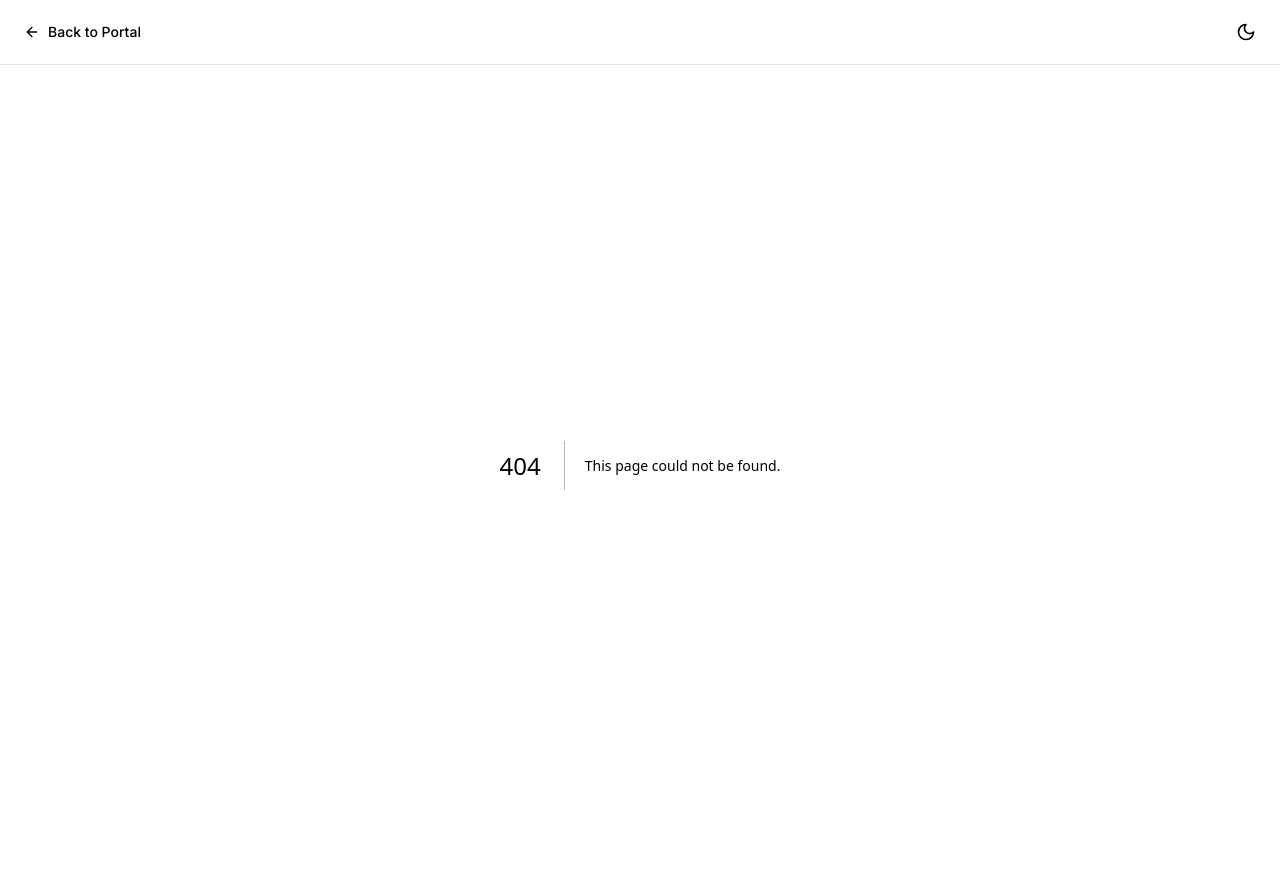
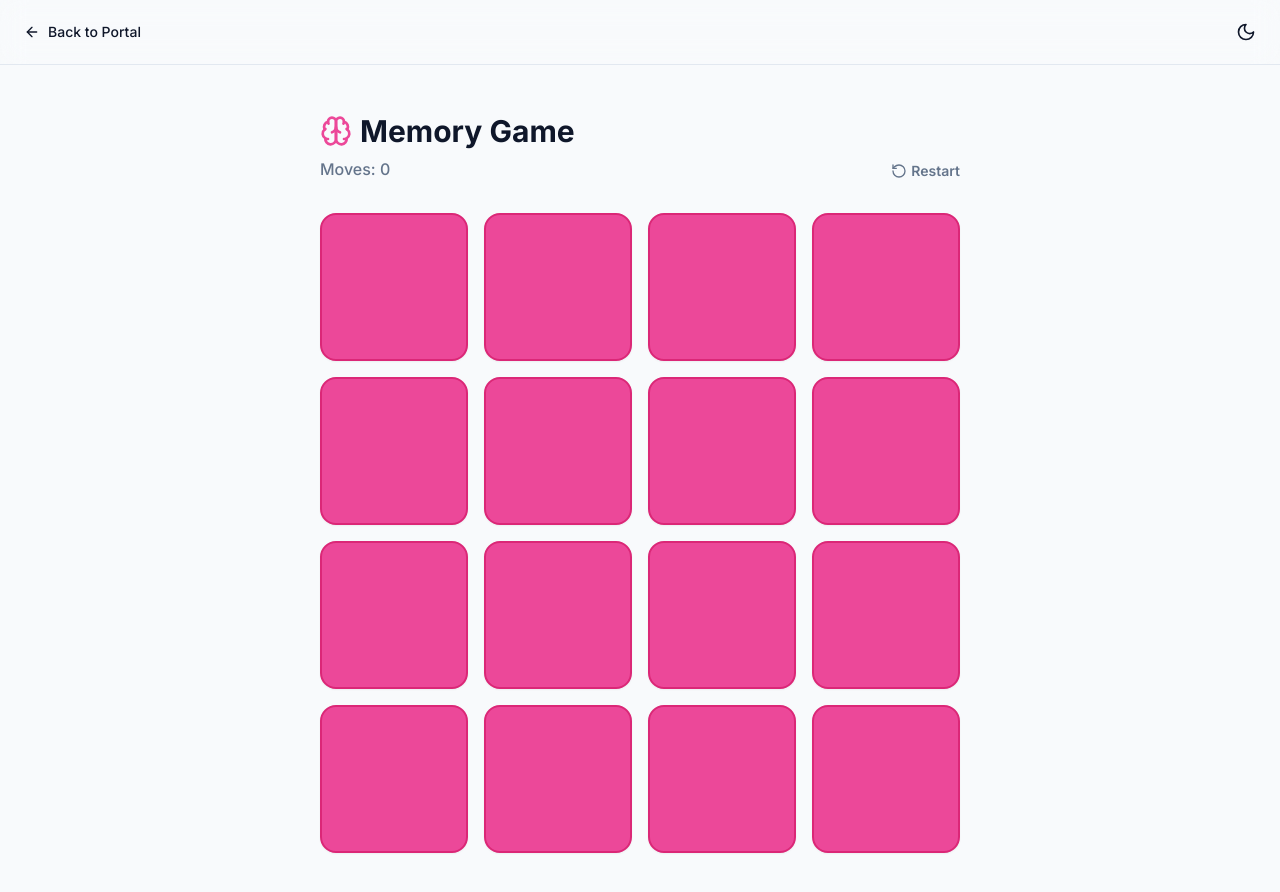
Before and after one commit to Prem759-0/landing-page-universe, a Next.js app: page /memory-game in a window 1280 px wide. Before the commit this address had no page. Shown: the top 892 px of the page. Before the commit the page ends 865 px from the top, so only its background shows below. Built offline with nearby package versions, Linux system fonts and the light colour scheme.

Commit message:
Create page.tsx

```diff
--- /dev/null
+++ b/app/memory-game/page.tsx
@@ -0,0 +1,133 @@
+"use client";
+
+import { useState, useEffect } from "react";
+import { motion } from "framer-motion";
+import { Brain, RotateCcw } from "lucide-react";
+import { useLocalStorage } from "@/hooks/useLocalStorage";
+import { cn } from "@/lib/utils";
+
+const EMOJIS = ["🚀", "👾", "🌟", "🍕", "🎸", "🎈", "🎨", "🧩"];
+
+export default function MemoryGame() {
+  const [cards, setCards] = useState<string[]>([]);
+  const [flipped, setFlipped] = useState<number[]>([]);
+  const [solved, setSolved] = useState<number[]>([]);
+  const [disabled, setDisabled] = useState(false);
+  const [moves, setMoves] = useState(0);
+
+  const [bestScore, setBestScore, isHydrated] = useLocalStorage<number | null>("memory-best-score", null);
+
+  const initializeGame = () => {
+    const shuffled = [...EMOJIS, ...EMOJIS].sort(() => Math.random() - 0.5);
+    setCards(shuffled);
+    setFlipped([]);
+    setSolved([]);
+    setMoves(0);
+    setDisabled(false);
+  };
+
+  useEffect(() => {
+    initializeGame();
+  }, []);
+
+  useEffect(() => {
+    if (solved.length === EMOJIS.length * 2 && solved.length > 0) {
+      if (!bestScore || moves < bestScore) {
+        setBestScore(moves);
+      }
+    }
+  }, [solved, moves, bestScore, setBestScore]);
+
+  const handleCardClick = (index: number) => {
+    if (disabled || flipped.includes(index) || solved.includes(index)) return;
+
+    const newFlipped = [...flipped, index];
+    setFlipped(newFlipped);
+
+    if (newFlipped.length === 2) {
+      setDisabled(true);
+      setMoves((m) => m + 1);
+
+      const [first, second] = newFlipped;
+      if (cards[first] === cards[second]) {
+        setSolved([...solved, first, second]);
+        setFlipped([]);
+        setDisabled(false);
+      } else {
+        setTimeout(() => {
+          setFlipped([]);
+          setDisabled(false);
+        }, 1000);
+      }
+    }
+  };
+
+  return (
+    <div className="flex-1 flex flex-col items-center py-12 px-4 max-w-2xl mx-auto w-full">
+      <div className="w-full flex justify-between items-end mb-8">
+        <div>
+          <h1 className="text-3xl font-bold flex items-center gap-2 mb-2">
+            <Brain className="w-8 h-8 text-pink-500" /> Memory Game
+          </h1>
+          <p className="text-slate-500 font-medium">Moves: {moves}</p>
+        </div>
+        <div className="text-right flex flex-col items-end gap-2">
+          {isHydrated && bestScore && (
+            <div className="text-sm bg-pink-100 dark:bg-pink-900/30 text-pink-600 dark:text-pink-400 px-3 py-1 rounded-full font-bold">
+              Best: {bestScore} moves
+            </div>
+          )}
+          <button
+            onClick={initializeGame}
+            className="flex items-center gap-1 text-sm font-semibold text-slate-500 hover:text-slate-900 dark:hover:text-white transition-colors"
+          >
+            <RotateCcw className="w-4 h-4" /> Restart
+          </button>
+        </div>
+      </div>
+
+      <div className="grid grid-cols-4 gap-3 sm:gap-4 w-full">
+        {cards.map((card, index) => {
+          const isFlipped = flipped.includes(index) || solved.includes(index);
+          return (
+            <motion.div
+              key={index}
+              className={cn(
+                "aspect-square rounded-2xl flex items-center justify-center text-4xl sm:text-5xl cursor-pointer shadow-sm border-2",
+                isFlipped
+                  ? "bg-white dark:bg-slate-800 border-pink-200 dark:border-pink-900/50"
+                  : "bg-pink-500 border-pink-600 hover:bg-pink-400"
+              )}
+              onClick={() => handleCardClick(index)}
+              whileHover={!isFlipped && !disabled ? { scale: 1.05 } : {}}
+              whileTap={!isFlipped && !disabled ? { scale: 0.95 } : {}}
+              initial={false}
+              animate={{ rotateY: isFlipped ? 180 : 0 }}
+              transition={{ type: "spring", stiffness: 260, damping: 20 }}
+            >
+              <div style={{ transform: isFlipped ? "rotateY(180deg)" : "none" }}>
+                {isFlipped ? card : ""}
+              </div>
+            </motion.div>
+          );
+        })}
+      </div>
+
+      {solved.length === cards.length && cards.length > 0 && (
+        <motion.div
+          initial={{ opacity: 0, y: 20 }}
+          animate={{ opacity: 1, y: 0 }}
+          className="mt-8 text-center"
+        >
+          <h2 className="text-2xl font-black text-slate-900 dark:text-white mb-4">You did it in {moves} moves! 🎉</h2>
+          <button
+            onClick={initializeGame}
+            className="px-8 py-3 bg-slate-900 dark:bg-white text-white dark:text-slate-900 rounded-xl font-bold hover:scale-105 transition-transform"
+          >
+            Play Again
+          </button>
+        </motion.div>
+      )}
+    </div>
+  );
+}
```
